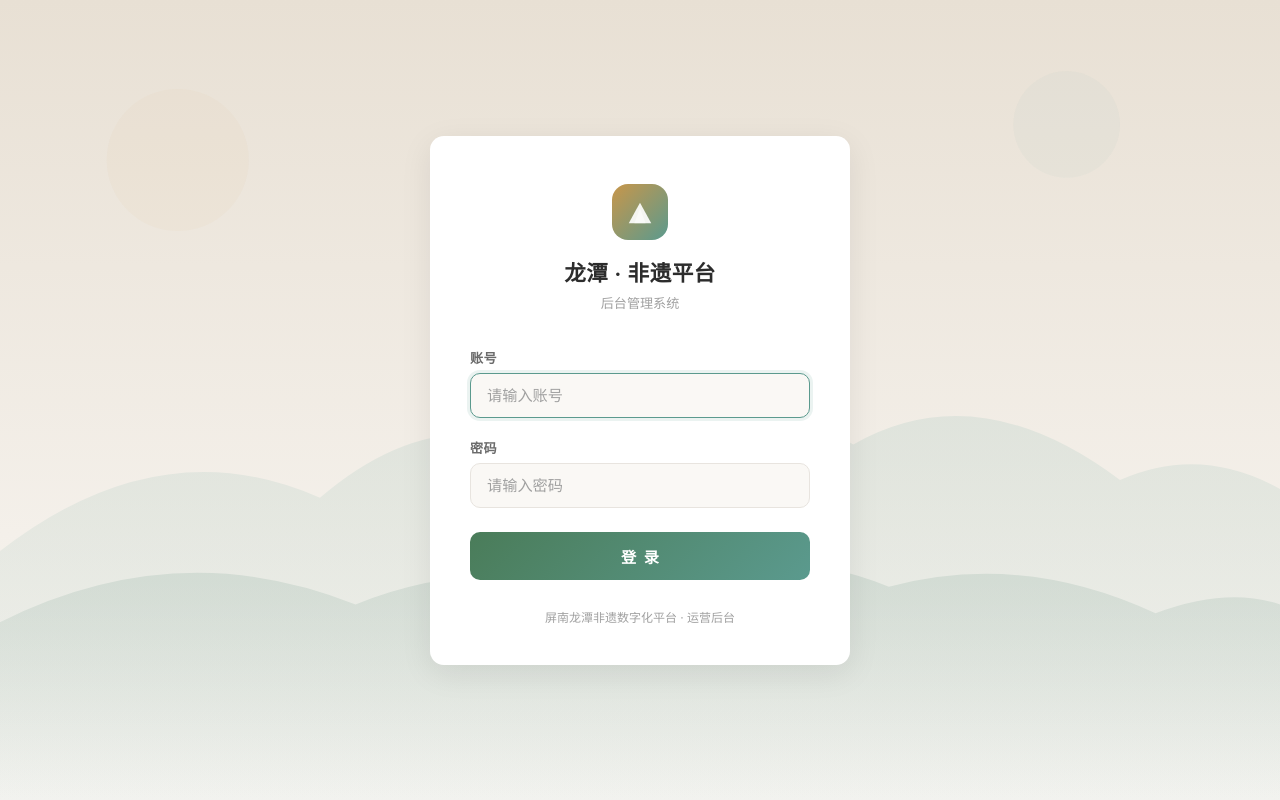
After one commit to mile202206/-longtan-ecoweaves, a Flask app: page /login in a window 1280 px wide. The commit adds this page. Run offline with Flask 3, Linux system fonts and the light colour scheme.

Commit message:
feat: add login authentication for admin backend
- Add Flask session-based login system (/login, /logout)
- Add login_required decorator protecting /admin route
- Create login.html with shan-shui aesthetic design
- Demo credentials: ecoweaves / Longtan@2024
- Add logout button to admin navbar
- Add nav-logout styles to admin.css

```diff
--- a/app.py
+++ b/app.py
@@ -5,13 +5,54 @@ import os
 import json
 import uuid
 from datetime import datetime
-from flask import Flask, render_template, request, redirect, url_for, jsonify, send_from_directory
+from flask import Flask, render_template, request, redirect, url_for, jsonify, send_from_directory, session, flash
+from functools import wraps
 
 app = Flask(__name__)
 app.config['UPLOAD_FOLDER'] = os.path.join(os.path.dirname(os.path.abspath(__file__)), 'uploads')
 app.config['MAX_CONTENT_LENGTH'] = 50 * 1024 * 1024  # 50MB max upload
+app.secret_key = 'longtan_ecoweaves_secret_2024!@#'
 
-# 数据存储文件路径
+# 演示账号（运营人员登录用）
+ADMIN_USERNAME = 'ecoweaves'
+ADMIN_PASSWORD = 'Longtan@2024'
+
+
+def login_required(f):
+    @wraps(f)
+    def decorated_function(*args, **kwargs):
+        if not session.get('admin_logged_in'):
+            return redirect(url_for('login'))
+        return f(*args, **kwargs)
+    return decorated_function
+
+
+# ==================== 认证路由 ====================
+
+@app.route('/login', methods=['GET', 'POST'])
+def login():
+    """后台登录页面"""
+    if request.method == 'POST':
+        username = request.form.get('username', '').strip()
+        password = request.form.get('password', '').strip()
+        if username == ADMIN_USERNAME and password == ADMIN_PASSWORD:
+            session['admin_logged_in'] = True
+            session['admin_user'] = username
+            return redirect(url_for('admin'))
+        else:
+            return render_template('login.html', error='用户名或密码错误')
+    return render_template('login.html', error=None)
+
+
+@app.route('/logout')
+def logout():
+    """退出登录"""
+    session.clear()
+    return redirect(url_for('login'))
+
+
+# ==================== 数据存储 ====================
+
 DATA_FILE = os.path.join(os.path.dirname(os.path.abspath(__file__)), 'site_data.json')
 
 ALLOWED_IMAGE_EXTENSIONS = {'png', 'jpg', 'jpeg', 'gif', 'webp', 'svg'}
@@ -63,9 +104,10 @@ def music_innovation():
 
 
 @app.route('/admin')
+@login_required
 def admin():
     data = load_data()
-    return render_template('admin.html', data=data)
+    return render_template('admin.html', data=data, admin_user=session.get('admin_user', ''))
 
 
 # ==================== 错误处理 ====================
--- a/templates/admin.html
+++ b/templates/admin.html
@@ -20,6 +20,7 @@
         <a href="/heritage">传统非遗</a>
         <a href="/music-innovation">现代艺术</a>
         <a href="/admin" class="nav-admin active">后台管理</a>
+        <a href="/logout" class="nav-logout">退出登录</a>
       </div>
       <div class="nav-mobile-toggle">
         <span></span>
--- /dev/null
+++ b/templates/login.html
@@ -0,0 +1,238 @@
+<!DOCTYPE html>
+<html lang="zh-CN">
+<head>
+  <meta charset="UTF-8">
+  <meta name="viewport" content="width=device-width, initial-scale=1.0">
+  <title>登录 · 龙潭非遗平台后台</title>
+  <link rel="preconnect" href="https://fonts.googleapis.com">
+  <link href="https://fonts.googleapis.com/css2?family=Noto+Serif+SC:ital,wght@0,400;0,600;0,700;1,400;1,600&family=Inter:wght@300;400;500;600&display=swap" rel="stylesheet">
+  <style>
+    /* ============ 全局变量 ============ */
+    :root {
+      --gold-wall: #C8964A;
+      --creek:     #5B9A8E;
+      --forest:     #4A7C59;
+      --bg:        #FAF8F5;
+      --bg-card:   #FFFFFF;
+      --text:      #2C2C2C;
+      --text-sec:  #6B6B6B;
+      --text-light:#A0A0A0;
+      --error:     #C45B5A;
+      --shadow:    0 8px 32px rgba(0,0,0,0.08);
+      --radius:    14px;
+    }
+
+    * { margin: 0; padding: 0; box-sizing: border-box; }
+
+    body {
+      font-family: 'Inter', 'Noto Serif SC', serif;
+      background: var(--bg);
+      color: var(--text);
+      min-height: 100vh;
+      display: flex;
+      align-items: center;
+      justify-content: center;
+      overflow: hidden;
+    }
+
+    /* ============ 山水背景 ============ */
+    .login-bg {
+      position: fixed;
+      inset: 0;
+      z-index: 0;
+      overflow: hidden;
+    }
+    .login-bg svg { width: 100%; height: 100%; display: block; }
+
+    /* ============ 登录卡片 ============ */
+    .login-card {
+      position: relative;
+      z-index: 1;
+      width: 420px;
+      background: var(--bg-card);
+      border-radius: var(--radius);
+      box-shadow: var(--shadow);
+      padding: 48px 40px 40px;
+      animation: cardIn 0.6s cubic-bezier(0.22, 1, 0.36, 1) both;
+    }
+    @keyframes cardIn {
+      from { opacity: 0; transform: translateY(24px) scale(0.97); }
+      to   { opacity: 1; transform: translateY(0)    scale(1);    }
+    }
+
+    .login-brand {
+      text-align: center;
+      margin-bottom: 36px;
+    }
+    .login-brand-icon {
+      width: 56px;
+      height: 56px;
+      margin: 0 auto 16px;
+      background: linear-gradient(135deg, var(--gold-wall), var(--creek));
+      border-radius: 16px;
+      display: flex;
+      align-items: center;
+      justify-content: center;
+    }
+    .login-brand-icon svg { width: 30px; height: 30px; }
+    .login-brand h1 {
+      font-family: 'Noto Serif SC', serif;
+      font-size: 1.35rem;
+      font-weight: 700;
+      color: var(--text);
+      letter-spacing: 0.02em;
+    }
+    .login-brand p {
+      font-size: 0.82rem;
+      color: var(--text-light);
+      margin-top: 6px;
+    }
+
+    /* ============ 表单 ============ */
+    .login-form { display: flex; flex-direction: column; gap: 20px; }
+
+    .form-group { display: flex; flex-direction: column; gap: 6px; }
+    .form-group label {
+      font-size: 0.82rem;
+      font-weight: 600;
+      color: var(--text-sec);
+      letter-spacing: 0.03em;
+    }
+    .form-group input {
+      width: 100%;
+      padding: 12px 16px;
+      font-size: 0.95rem;
+      font-family: inherit;
+      color: var(--text);
+      background: var(--bg);
+      border: 1.5px solid #E8E4DF;
+      border-radius: 10px;
+      outline: none;
+      transition: border-color 0.2s, box-shadow 0.2s;
+    }
+    .form-group input::placeholder { color: var(--text-light); }
+    .form-group input:focus {
+      border-color: var(--creek);
+      box-shadow: 0 0 0 3px rgba(91,154,142,0.12);
+    }
+
+    .login-btn {
+      margin-top: 4px;
+      width: 100%;
+      padding: 13px;
+      font-size: 0.95rem;
+      font-weight: 600;
+      font-family: inherit;
+      color: #fff;
+      background: linear-gradient(135deg, var(--forest), var(--creek));
+      border: none;
+      border-radius: 10px;
+      cursor: pointer;
+      transition: opacity 0.2s, transform 0.15s;
+    }
+    .login-btn:hover  { opacity: 0.92; transform: translateY(-1px); }
+    .login-btn:active { transform: translateY(0); }
+
+    /* ============ 错误提示 ============ */
+    .login-error {
+      display: none;
+      padding: 10px 14px;
+      font-size: 0.82rem;
+      color: var(--error);
+      background: #FDF2F2;
+      border: 1px solid #F5D5D5;
+      border-radius: 10px;
+      text-align: center;
+    }
+    .login-error.show { display: block; animation: shake 0.4s ease; }
+    @keyframes shake {
+      0%,100% { transform: translateX(0); }
+      20%     { transform: translateX(-6px); }
+      40%     { transform: translateX(5px); }
+      60%     { transform: translateX(-4px); }
+      80%     { transform: translateX(3px); }
+    }
+
+    /* ============ 底注 ============ */
+    .login-footer {
+      text-align: center;
+      margin-top: 28px;
+      font-size: 0.75rem;
+      color: var(--text-light);
+    }
+
+    /* ============ 响应式 ============ */
+    @media (max-width: 480px) {
+      .login-card { width: 92vw; padding: 36px 24px 32px; }
+    }
+  </style>
+</head>
+<body>
+
+  <!-- 山水背景 SVG -->
+  <div class="login-bg">
+    <svg viewBox="0 0 1440 900" preserveAspectRatio="xMidYMax slice" xmlns="http://www.w3.org/2000/svg">
+      <!-- 天空渐变 -->
+      <defs>
+        <linearGradient id="sky" x1="0" y1="0" x2="0" y2="1">
+          <stop offset="0%"   stop-color="#E8E0D4"/>
+          <stop offset="100%" stop-color="#FAF8F5"/>
+        </linearGradient>
+        <linearGradient id="mountain-far" x1="0" y1="0" x2="0" y2="1">
+          <stop offset="0%"   stop-color="#C8D8D0" stop-opacity="0.45"/>
+          <stop offset="100%" stop-color="#C8D8D0" stop-opacity="0.08"/>
+        </linearGradient>
+        <linearGradient id="mountain-mid" x1="0" y1="0" x2="0" y2="1">
+          <stop offset="0%"   stop-color="#A8BFB4" stop-opacity="0.35"/>
+          <stop offset="100%" stop-color="#A8BFB4" stop-opacity="0.05"/>
+        </linearGradient>
+      </defs>
+      <rect width="1440" height="900" fill="url(#sky)"/>
+      <!-- 远山 -->
+      <path d="M0 900 L0 620 Q180 480 360 560 Q500 440 640 520 Q780 400 960 500 Q1100 420 1260 540 Q1350 500 1440 550 L1440 900 Z" fill="url(#mountain-far)"/>
+      <!-- 近山 -->
+      <path d="M0 900 L0 700 Q200 600 400 680 Q550 620 700 670 Q850 600 1000 660 Q1150 620 1300 690 Q1380 660 1440 680 L1440 900 Z" fill="url(#mountain-mid)"/>
+      <!-- 装饰圆点（模拟光斑） -->
+      <circle cx="200" cy="180" r="80" fill="#C8964A" opacity="0.04"/>
+      <circle cx="1200" cy="140" r="60" fill="#5B9A8E" opacity="0.04"/>
+    </svg>
+  </div>
+
+  <!-- 登录卡片 -->
+  <div class="login-card">
+    <div class="login-brand">
+      <div class="login-brand-icon">
+        <!-- 山形图标 -->
+        <svg viewBox="0 0 32 32" fill="none" xmlns="http://www.w3.org/2000/svg">
+          <path d="M4 28 L16 6 L28 28 Z" fill="#fff" opacity="0.9"/>
+          <path d="M10 28 L16 12 L22 28 Z" fill="#fff" opacity="0.5"/>
+        </svg>
+      </div>
+      <h1>龙潭 · 非遗平台</h1>
+      <p>后台管理系统</p>
+    </div>
+
+    {% if error %}
+    <div class="login-error show" id="login-error">{{ error }}</div>
+    {% endif %}
+    {% if not error %}
+    <div class="login-error" id="login-error"></div>
+    {% endif %}
+
+    <form class="login-form" method="POST" action="/login">
+      <div class="form-group">
+        <label for="username">账号</label>
+        <input type="text" id="username" name="username" placeholder="请输入账号" required autofocus>
+      </div>
+      <div class="form-group">
+        <label for="password">密码</label>
+        <input type="password" id="password" name="password" placeholder="请输入密码" required>
+      </div>
+      <button type="submit" class="login-btn">登&nbsp;&nbsp;录</button>
+    </form>
+
+    <div class="login-footer">屏南龙潭非遗数字化平台 · 运营后台</div>
+  </div>
+
+</body>
+</html>
```
Also changed, not shown: static/css/admin.css (+18 -0 lines).
